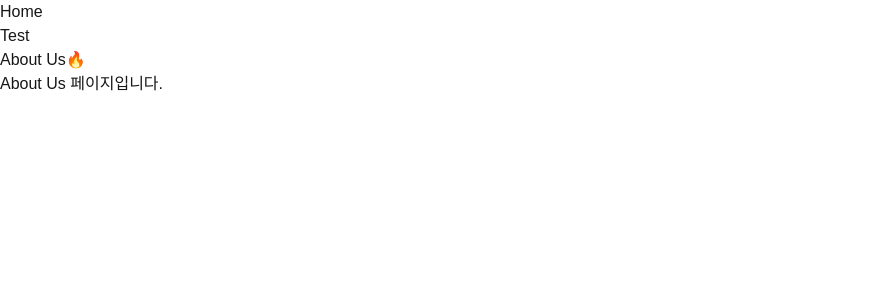
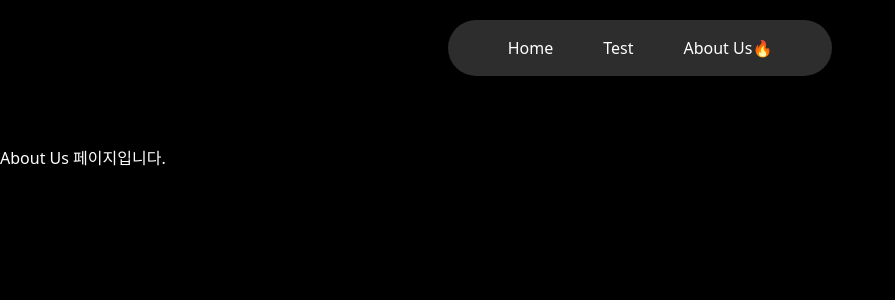
Before and after one commit to abyss-s/next.js-test, a Next.js app in the folder my-app/: page /about-us in a window 1280 px wide. Shown: the top 300 px of the page, without its empty margins (0-895 px from the left). Built offline with nearby package versions, Linux system fonts and the light colour scheme.

Commit message:
design: css module test

```diff
--- a/my-app/src/app/styles/globals.css
+++ b/my-app/src/app/styles/globals.css
@@ -1,24 +1,138 @@
 @import 'tailwindcss';
 
-@theme {
-  --font-sans: var(--font-geist-sans);
-  --font-mono: var(--font-geist-mono);
+/* http://meyerweb.com/eric/tools/css/reset/
+   v2.0 | 20110126
+   License: none (public domain)
+*/
+
+html,
+body,
+div,
+span,
+applet,
+object,
+iframe,
+h1,
+h2,
+h3,
+h4,
+h5,
+h6,
+p,
+blockquote,
+pre,
+a,
+abbr,
+acronym,
+address,
+big,
+cite,
+code,
+del,
+dfn,
+em,
+img,
+ins,
+kbd,
+q,
+s,
+samp,
+small,
+strike,
+strong,
+sub,
+sup,
+tt,
+var,
+b,
+u,
+i,
+center,
+dl,
+dt,
+dd,
+ol,
+ul,
+li,
+fieldset,
+form,
+label,
+legend,
+table,
+caption,
+tbody,
+tfoot,
+thead,
+tr,
+th,
+td,
+article,
+aside,
+canvas,
+details,
+embed,
+figure,
+figcaption,
+footer,
+header,
+hgroup,
+menu,
+nav,
+output,
+ruby,
+section,
+summary,
+time,
+mark,
+audio,
+video {
+  margin: 0;
+  padding: 0;
+  border: 0;
+  font-size: 100%;
+  font: inherit;
+  vertical-align: baseline;
 }
-
-:root {
-  --background: #ffffff;
-  --foreground: #171717;
+/* HTML5 display-role reset for older browsers */
+article,
+aside,
+details,
+figcaption,
+figure,
+footer,
+header,
+hgroup,
+menu,
+nav,
+section {
+  display: block;
 }
-
-@media (prefers-color-scheme: dark) {
-  :root {
-    --background: #0a0a0a;
-    --foreground: #ededed;
-  }
+body {
+  line-height: 1;
+}
+ol,
+ul {
+  list-style: none;
+}
+blockquote,
+q {
+  quotes: none;
+}
+blockquote:before,
+blockquote:after,
+q:before,
+q:after {
+  content: '';
+  content: none;
+}
+table {
+  border-collapse: collapse;
+  border-spacing: 0;
 }
 
 body {
-  color: var(--foreground);
-  background: var(--background);
-  font-family: 'Noto Sans KR', sans-serif;
+  font-family: system-ui;
+  background-color: black;
+  color: white;
+  padding: 150px 0;
 }
--- /dev/null
+++ b/my-app/src/app/styles/movie.module.css
@@ -0,0 +1,26 @@
+.movie {
+  display: grid;
+  grid-template-rows: 1fr auto;
+  gap: 20px;
+  cursor: pointer;
+  place-items: center;
+}
+
+.movie img {
+  max-width: 100%;
+  min-height: 100%;
+  border-radius: 10px;
+  transition: opacity 0.3s ease-in-out;
+}
+
+.movie img {
+  opacity: 0.7;
+}
+
+.movie img:hover {
+  opacity: 1;
+}
+
+.movie a {
+  text-align: center;
+}
--- /dev/null
+++ b/my-app/src/app/styles/navigation.module.css
@@ -0,0 +1,28 @@
+.nav {
+  background-color: #2d2d2d;
+  position: fixed;
+  width: 30%;
+  margin: 0 auto;
+  top: 20px;
+  border-radius: 50px;
+  padding: 20px 0px;
+  left: 50%;
+  z-index: 10;
+  transform: translateX(-50%);
+}
+
+.nav ul {
+  display: flex;
+  justify-content: center;
+  gap: 50px;
+}
+
+.nav ul li {
+  list-style: none;
+  transform: none;
+  transition: all 0.1s ease-in-out;
+}
+
+.nav ul li:hover {
+  transform: scale(1.05);
+}
--- /dev/null
+++ b/my-app/src/components/movie.tsx
@@ -0,0 +1,26 @@
+'use client';
+
+import Link from 'next/link';
+import Image from 'next/image';
+import styles from '../app/styles/movie.module.css';
+import { useRouter } from 'next/navigation';
+
+interface IMovieProps {
+  title: string;
+  id: string;
+  poster_path: string;
+}
+
+export default function Movie({ title, id, poster_path }: IMovieProps) {
+  const router = useRouter();
+  const onClick = () => {
+    router.push(`/movies/${id}`);
+  };
+
+  return (
+    <div className={styles.movie}>
+      <Image src={poster_path} alt={title} onClick={onClick} width={200} height={300} />
+      <Link href={`/movies/${id}`}>{title}</Link>
+    </div>
+  );
+}
--- a/my-app/src/components/navigation.tsx
+++ b/my-app/src/components/navigation.tsx
@@ -1,12 +1,13 @@
 'use client';
 import Link from 'next/link';
 import { usePathname } from 'next/navigation';
+import styles from '../app/styles/navigation.module.css';
 
 export default function Navigation() {
   const path = usePathname();
   // console.log(path);
   return (
-    <nav>
+    <nav className={styles.nav}>
       <ul>
         <li>
           <Link href="/">Home</Link>
```
Also changed, not shown: my-app/src/app/(home)/page.tsx (+8 -6 lines), my-app/src/app/styles/home.module.css (added, +8 -0 lines).
